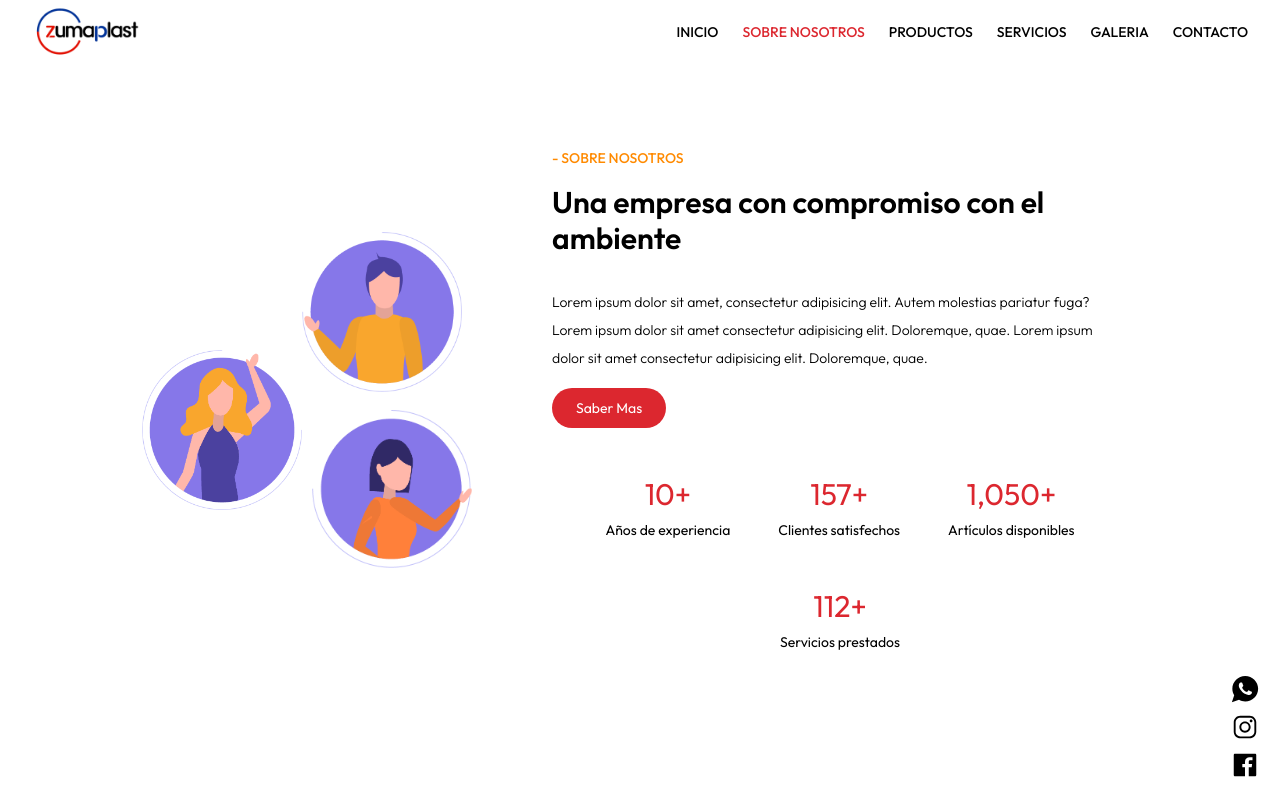
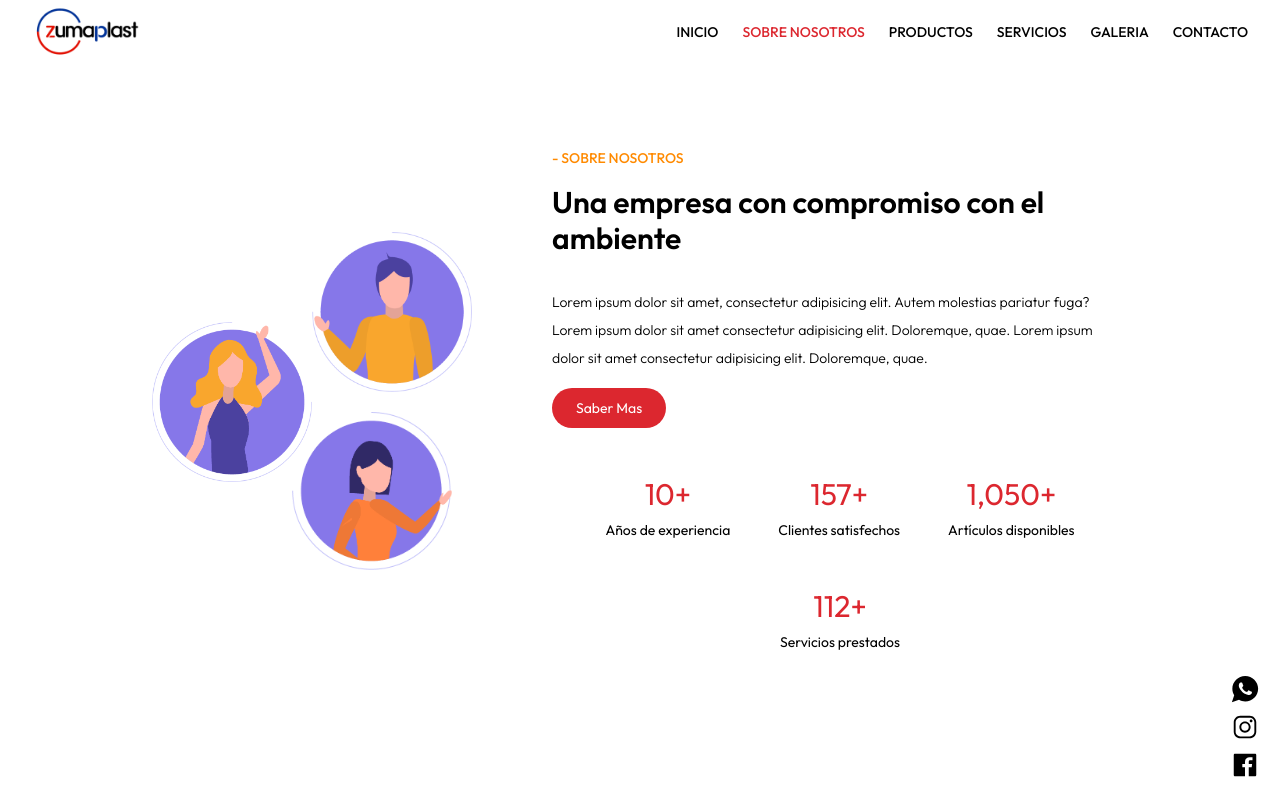
Before and after one commit to Pablo220288/zumaplast, a Next.js app: page /about in a window 1280 px wide. Built offline with nearby package versions, Linux system fonts and the light colour scheme.

Commit message:
Change motion in About Image

```diff
--- a/pages/about.tsx
+++ b/pages/about.tsx
@@ -20,21 +20,24 @@ export default function About() {
   const imageVariants1 = {
     show: {
       opacity: 1,
-      y: 0,
+      y: 180,
+      x:140,
       transition: {
-        duration: 0.5,
+        duration: 0.8,
         delay: 0.5,
       },
     },
     hidden: {
       opacity: 0,
-      y: 50,
+      y: 230,
+      x:140
     },
   };
   const imageVariants2 = {
     show: {
       opacity: 1,
       y: 0,
+      x:160,
       transition: {
         duration: 0.8,
         delay: 0.2,
@@ -43,13 +46,13 @@ export default function About() {
     hidden: {
       opacity: 0,
       y: 50,
-      x: -10,
+      x:160,
     },
   };
   const imageVariants3 = {
     show: {
       opacity: 1,
-      y: -50,
+      y: 90,
       transition: {
         duration: 1,
         delay: 0.2,
@@ -57,8 +60,7 @@ export default function About() {
     },
     hidden: {
       opacity: 0,
-      y: 30,
-      x: -10,
+      y: 140,
     },
   };
   return (
@@ -74,7 +76,7 @@ export default function About() {
               initial="hidden"
               animate="show"
               exit="hidden"
-              className="absolute w-[10rem] bottom-0 -translate-y-0 left-1/2"
+              className="absolute w-[10rem]"
             >
               <Image
                 src={"/about_1.png"}
@@ -89,7 +91,7 @@ export default function About() {
               initial="hidden"
               animate="show"
               exit="hidden"
-              className="absolute w-[10rem] top-0 -translate-y-0 left-1/2"
+              className="absolute w-[10rem]"
             >
               <Image
                 src={"/about_2.png"}
@@ -104,7 +106,7 @@ export default function About() {
               initial="hidden"
               animate="show"
               exit="hidden"
-              className="absolute w-[10rem] top-2/4 -translate-y-2/4"
+              className="absolute w-[10rem]"
             >
               <Image
                 src={"/about_3.png"}
```
